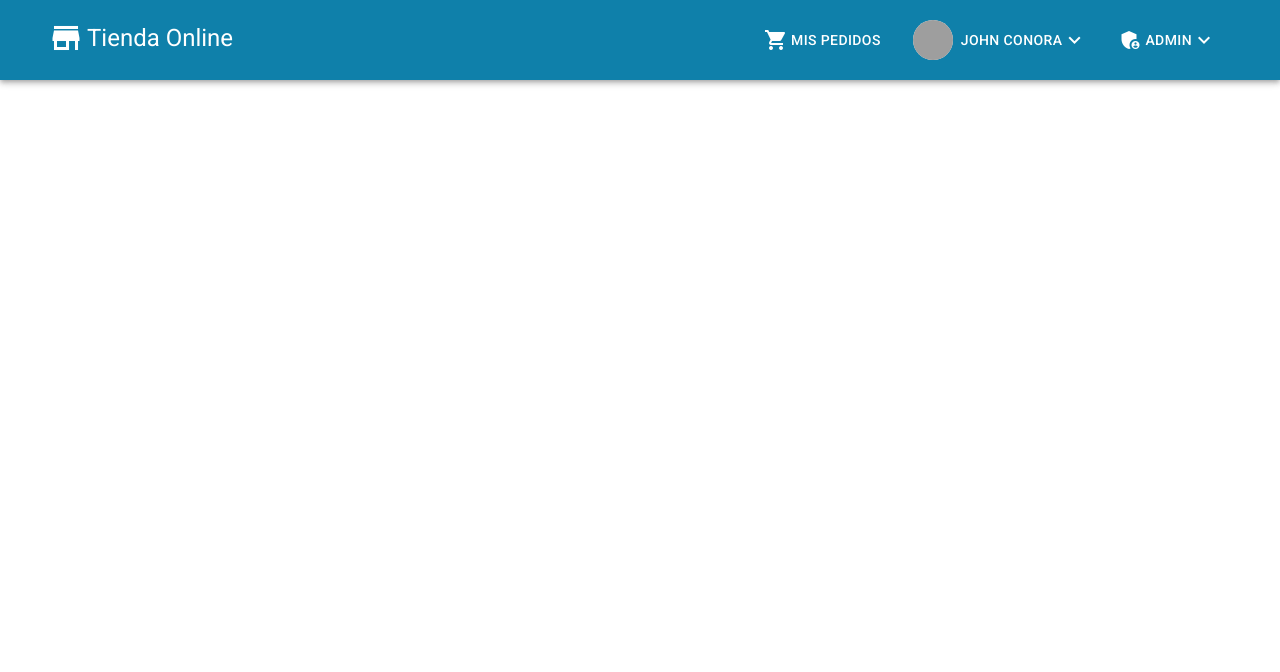
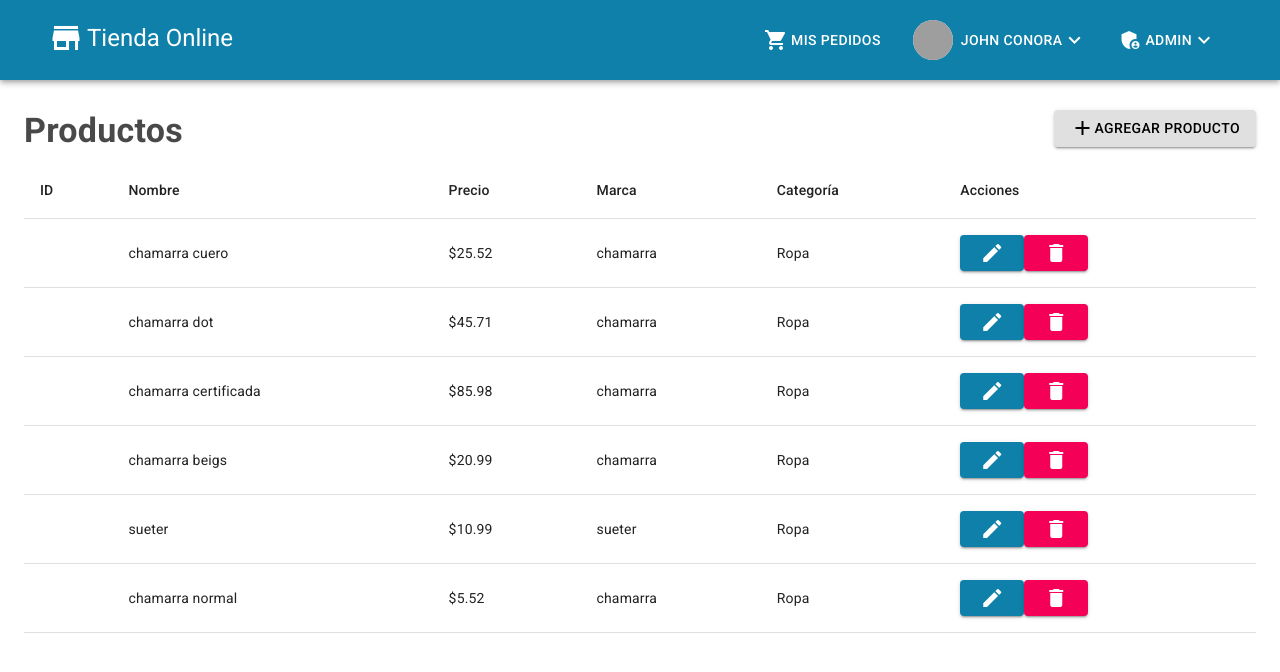
Before and after one commit to JHarvin/store, a React (Create React App) app: page /admin/listaProductos in a window 1280 px wide. Shown: the top 672 px of the page. Built offline with nearby package versions, Linux system fonts and the light colour scheme; grey boxes are pictures that could not be loaded.

Commit message:
add another route

```diff
--- a/src/App.js
+++ b/src/App.js
@@ -13,6 +13,7 @@ import OrdenCompra from "./componentes/pantallas/OrdenCompra";
 import Perfil from "./componentes/seguridad/Perfil";
 import Usuarios from "./componentes/pantallas/admin/Usuarios";
 import EditarUsuario from "./componentes/pantallas/admin/EditarUsuario";
+import ListaProductos from "./componentes/pantallas/admin/ListaProductos";
 
 
 function App() {
@@ -31,6 +32,7 @@ function App() {
         <Route exact path="/perfil" component={Perfil}/>
         <Route exact path="/admin/usuarios" component={Usuarios}/>
         <Route exact path="/admin/usuario/:id" component={EditarUsuario}/>
+        <Route exact path="/admin/listaProductos" component={ListaProductos}/>
 
       </Switch>
     </Router>
--- a/src/componentes/Navegacion.js/Desktop/MenuAdmin.js
+++ b/src/componentes/Navegacion.js/Desktop/MenuAdmin.js
@@ -50,7 +50,7 @@ const MenuAdmin = () => {
                 </MenuItem>
 
                 <MenuItem className={clases.listItem} onClick={cerrarMenu}>
-                    <Link className={clases.linkAppBarMovil} to="/" >
+                    <Link className={clases.linkAppBarMovil} to="/admin/listaProductos" >
                         <ListItemIcon className={clases.listItemIcon} > <Icon>storefront</Icon> </ListItemIcon>
                         <ListItemText>Productos</ListItemText>
                     </Link>
--- a/src/componentes/Navegacion.js/movil/MenuMovil.js
+++ b/src/componentes/Navegacion.js/movil/MenuMovil.js
@@ -88,7 +88,7 @@ const MenuMovil = (props) => {
          </ListItem>
 
           <ListItem button className={clases.listSubItem} onClick={props.clickHandler}>
-            <Link className={clases.linkAppBarMovil} to="/" color="inherit" underline="none">
+            <Link className={clases.linkAppBarMovil} to="/admin/listaProductos" color="inherit" underline="none">
               <ListItemIcon className={clases.listItemIcon}>
                 <Icon>storefront</Icon>
               </ListItemIcon>
--- a/src/componentes/data/dataPrueba.js
+++ b/src/componentes/data/dataPrueba.js
@@ -2,31 +2,43 @@ export const productoArray = [
     {
         key:1,
         titulo:"chamarra cuero",
-        precio: 25.52
+        precio: 25.52,
+        marca:"chamarra",
+        categoria:"Ropa",
     },
     {
         key:2,
         titulo:"chamarra dot",
-        precio: 45.71
+        precio: 45.71,
+        marca:"chamarra",
+        categoria:"Ropa",
     },
     {
         key:3,
         titulo:"chamarra certificada",
-        precio: 85.98
+        precio: 85.98,
+        marca:"chamarra",
+        categoria:"Ropa",
     },
     {
         key:4,
         titulo:"chamarra beigs",
-        precio: 20.99
+        precio: 20.99,
+        marca:"chamarra",
+        categoria:"Ropa",
     },
     {
         key:5,
         titulo:"sueter",
-        precio: 10.99
+        precio: 10.99,
+        marca:"sueter",
+        categoria:"Ropa",
     },
     {
         key:6,
         titulo:"chamarra normal",
-        precio: 5.52
+        precio: 5.52,
+        marca:"chamarra",
+        categoria:"Ropa",
     }
 ]
--- a/src/componentes/pantallas/admin/EditarUsuario.js
+++ b/src/componentes/pantallas/admin/EditarUsuario.js
@@ -1,6 +1,6 @@
 import React from 'react';
 import useStyle from '../../../theme/useStyle';
-import { Container, Grid, Typography } from '@material-ui/core';
+import { Button, Checkbox, Container, FormControl, FormControlLabel, Grid, TextField, Typography } from '@material-ui/core';
 
 const EditarUsuario = () => {
     const clases = useStyle();
@@ -9,6 +9,33 @@ const EditarUsuario = () => {
         <Grid container justify='center' >
             <Grid item lg={6} sm={12} >
                 <Typography variant='h4' className={clases.text_title} >Editar usuario</Typography>
+                <form onSubmit={(e)=>{e.preventDefault()}} className={clases.form} >
+                    <TextField
+                    label="Nombre"
+                    variant='filled'
+                    value="John Conor"
+                    fullWidth
+                    disabled
+                    className={clases.gridmd}
+                    ></TextField>
+
+                    <TextField
+                    label="Email"
+                    variant='filled'
+                    value="John@gmail.com"
+                    fullWidth
+                    disabled
+
+                    ></TextField>
+                    <FormControl className={clases.checkbox} >
+                        <FormControlLabel
+                        control={<Checkbox  color="primary" />}
+                        label="Es administrador"
+                        ></FormControlLabel>
+                    </FormControl>
+                    <Button variant='contained' color='primary' type='submit' className={clases.gridmd} > Actualizar </Button>
+
+                </form>
             </Grid>
         </Grid>
 
--- /dev/null
+++ b/src/componentes/pantallas/admin/ListaProductos.js
@@ -0,0 +1,59 @@
+import React from 'react';
+import useStyle from '../../../theme/useStyle';
+import { Button, Container, Grid, Icon, Table, TableBody, TableCell, TableHead, TableRow, Typography } from '@material-ui/core';
+import { productoArray } from '../../data/dataPrueba';
+
+const ListaProductos = () => {
+    const clases = useStyle();
+    const productos = productoArray;
+    return (
+        <Container className={clases.containermt} >
+            <Grid container>
+                <Grid item lg={6} sm={6} xs={12} >
+                    <Typography variant='h4' className={clases.text_title} >Productos</Typography>
+                </Grid>
+                <Grid item lg={6} sm={6} xs={12} >
+
+                    <Button variant='contained' color='inherit' className={clases.buttonAgregar} >
+                    <Icon>add</Icon>
+                         Agregar producto </Button>
+                </Grid>
+            </Grid>
+            <Table>
+                <TableHead>
+                    <TableRow>
+                        <TableCell> ID </TableCell>
+                        <TableCell> Nombre </TableCell>
+                        <TableCell> Precio </TableCell>
+                        <TableCell> Marca </TableCell>
+                        <TableCell> Categoría </TableCell>
+                        <TableCell> Acciones </TableCell>
+                    </TableRow>
+                </TableHead>
+                <TableBody>
+                    {productos.map((producto) => (
+                            <TableRow key={producto.key}>
+                                <TableCell>{producto.id}</TableCell>
+                                <TableCell>{producto.titulo}</TableCell>
+                                <TableCell>${producto.precio}</TableCell>
+                                <TableCell>{producto.marca}</TableCell>
+                                <TableCell>{producto.categoria}</TableCell>
+                                <TableCell>
+                                    <Button variant='contained' color='primary'  >
+                                    <Icon>edit</Icon>
+                                    </Button>
+                                    <Button variant='contained' color='secondary'  >
+                                    <Icon>delete</Icon>
+                                    </Button>
+
+                                </TableCell>
+                            </TableRow>
+                    ))}
+                </TableBody>
+            </Table>
+
+        </Container>
+    );
+};
+
+export default ListaProductos;
--- a/src/theme/useStyle.js
+++ b/src/theme/useStyle.js
@@ -205,6 +205,15 @@ const useStyle = makeStyles({
     },
     listSubItem:{
         padding:"0 0 0 30px"
+    },
+    checkbox:{
+        display:"block",
+        padding:0,
+        marginTop:5,
+        marginBottom:5
+    },
+    buttonAgregar:{
+        float:"right",
     }
 
 
```
